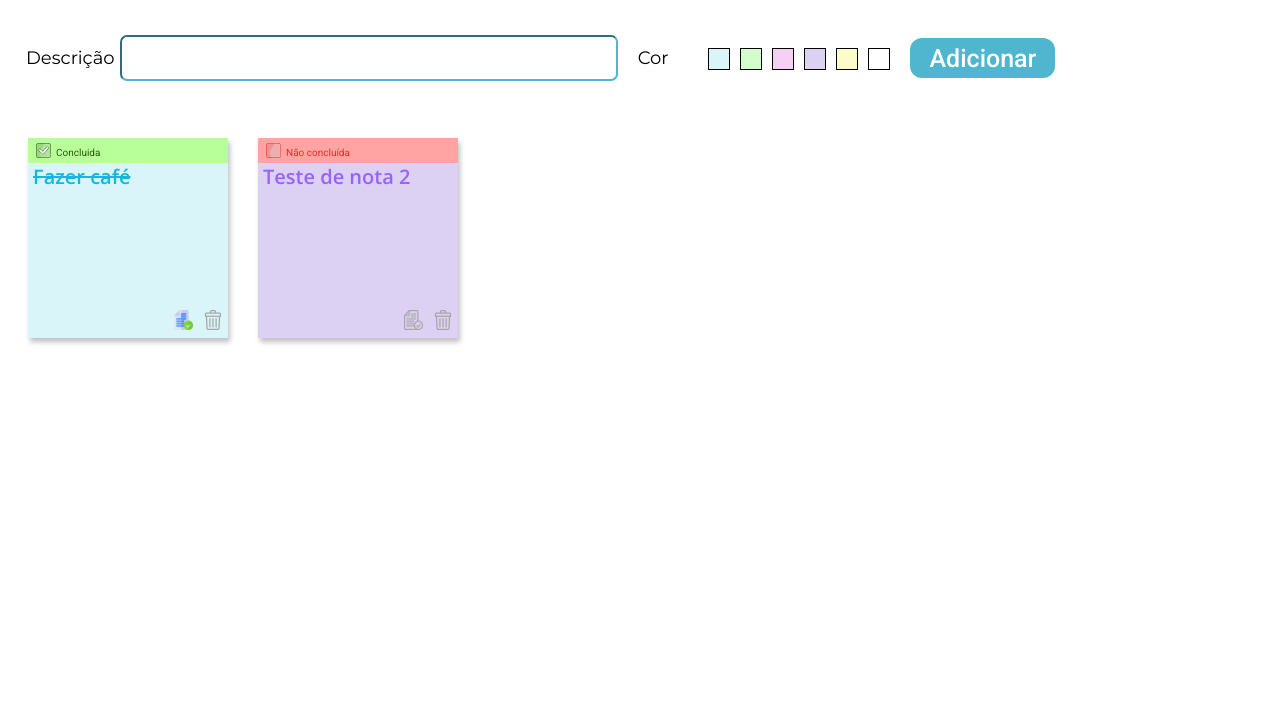
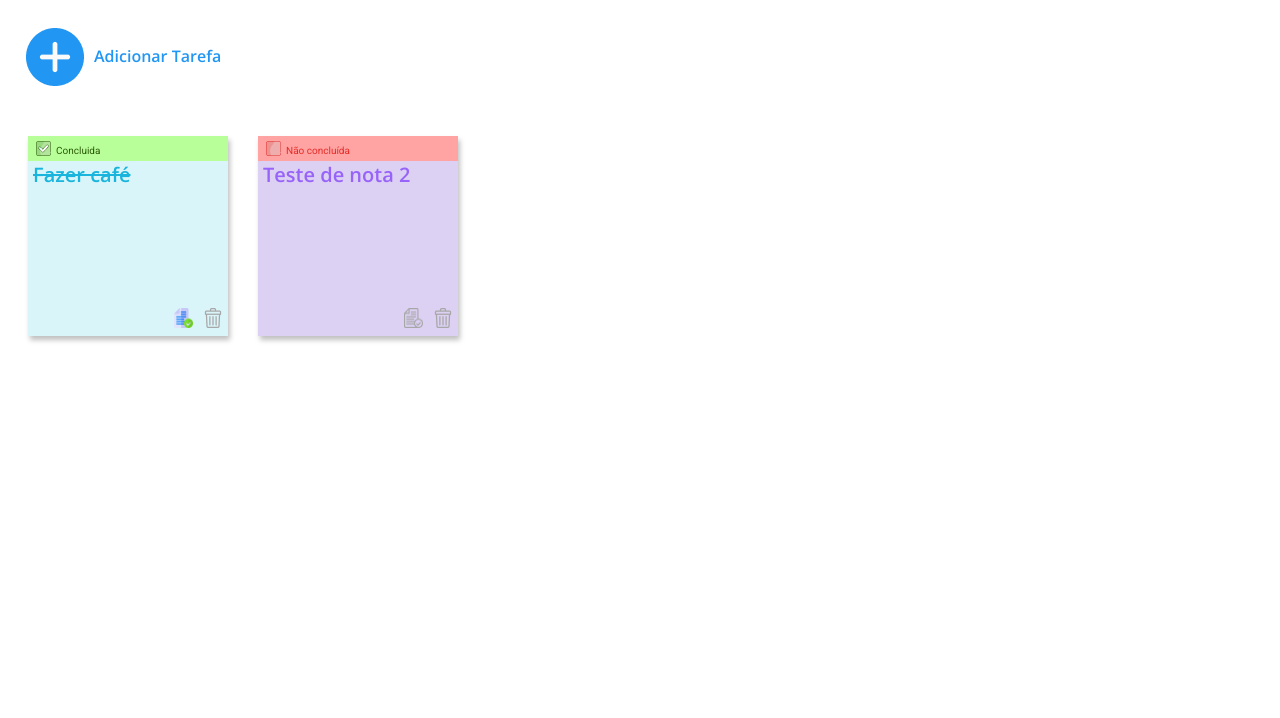
Before and after one commit to PedroLucasBastos/lista-de-tarefas, a plain HTML site: page index.html in a window 1280 px wide. Shown: the part 82-800 px from the top of the page. Drawn offline with nearby package versions, Linux system fonts and the light colour scheme.

Commit message:
adicionando funcao para trocar botoes e ajustando css

```diff
--- a/index.html
+++ b/index.html
@@ -36,13 +36,16 @@
         <a class="cabecalho-link" href="arquivadas.html">Arquivadas</a>
         <!--Qual a diferença entre o input e o button?-->
     </div>
-    <div class="adicaoTarefa">
+    <div id="btnAddTarefa" onclick="mudarOpcao()">
+        <img src="public/assets/task-add-icon.png">
+        <p>Adicionar Tarefa</p>
+    </div>
+
+    <div id="adicaoTarefa">
         <form class="formAdd">
             <label class="labels">Descrição</label>
             <input type="text" name="descricao" id="input-descricao">
             <label class="labes">Cor</label>
-            <!--Quando for aplicado o css cada um vai ter uma cor-->
-            <!-- Fazer com div ou lista-->
             <div>
                 <ul class="listaCores">
                     <li id="liAzul"></li>
@@ -92,7 +95,7 @@
             </footer>
         </div>
     </main>
-
+    <script src="public/js/index.js"></script>
 </body>
 
 </html>
--- a/public/css/style.css
+++ b/public/css/style.css
@@ -29,6 +29,26 @@
 }
 
 /*------------------------ ÁREA DA ADIÇÃO DE TAREFAS -------------------------- */
+#btnAddTarefa{
+    display: flex;
+    max-height: 100px;
+    margin-left: 18px;
+    margin-top: 20px;
+
+}
+#btnAddTarefa p{
+    font-family: open sans;
+    text-decoration: none;
+    size: 24px;
+    color: #2196F3;
+    margin-left: 10px;
+    line-height:27px;
+    margin-top:15px;
+}
+#adicaoTarefa{
+    display:none;
+}
+
 .formAdd{
     display: flex;
     flex-direction: row;
--- a/public/js/index.js
+++ b/public/js/index.js
@@ -0,0 +1,9 @@
+
+function mudarOpcao(e) {
+    var btnAddTarefa = document.getElementById('btnAddTarefa');
+    var adicaoTarefa = document.getElementById('adicaoTarefa');
+    if (btnAddTarefa.onclick != true) {
+        btnAddTarefa.parentNode.removeChild(btnAddTarefa);
+        adicaoTarefa.style.display = 'block';
+    }
+}
```
Also changed, not shown: 1 other file.
